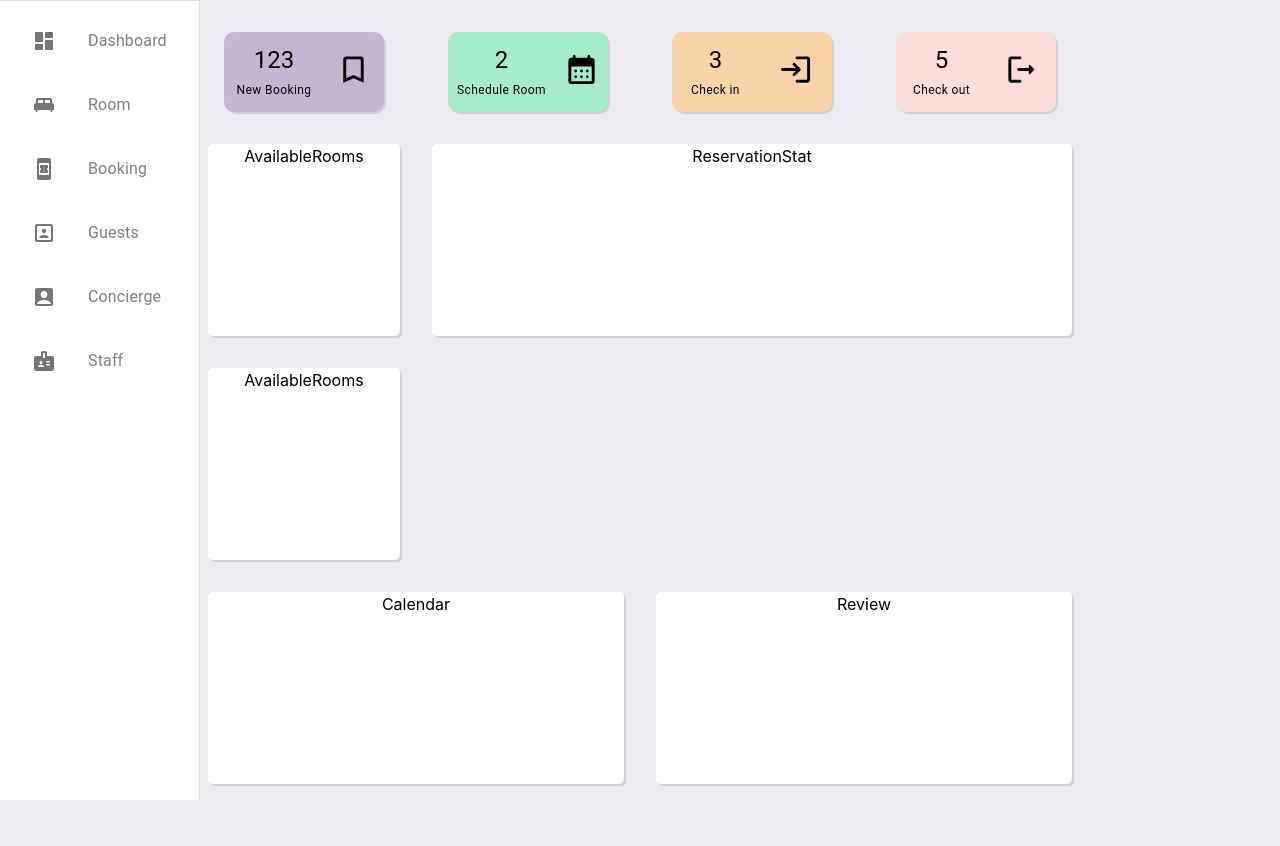
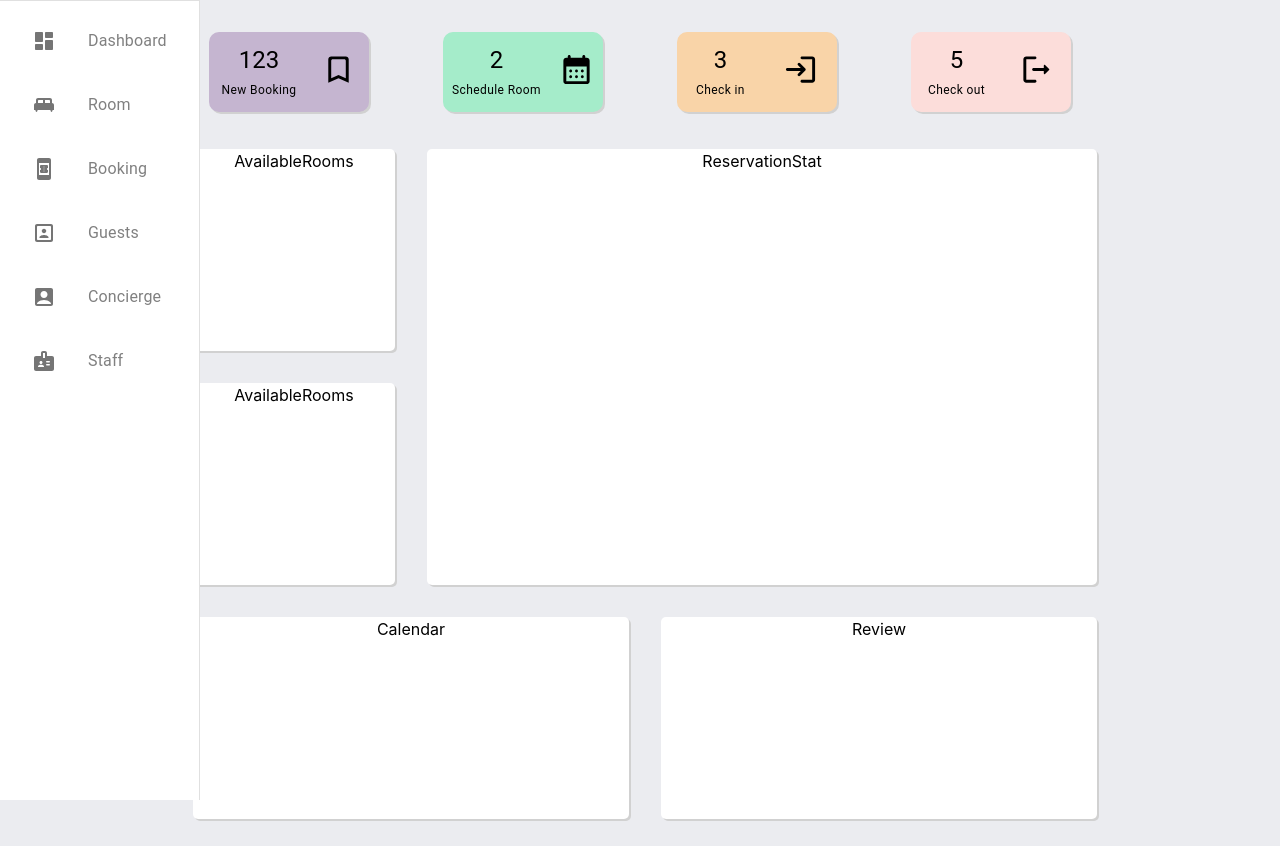
Before and after one commit to Sena543/hotel-mgt-frontend, a React (Vite) app: page / in a window 1280 px wide. Before the commit the page ends 816 px from the top, so only its background shows below. Built offline with nearby package versions, Linux system fonts and the light colour scheme.

Commit message:
add: width and height to take entire grid area

```diff
--- a/src/components/Cards/card.css
+++ b/src/components/Cards/card.css
@@ -4,4 +4,7 @@
 	box-shadow: 2px 2px #d1d1d1;
 	min-width: 12em;
 	min-height: 12em;
+	width: 100%;
+	height: 100%;
+	margin: 5px;
 }
```
